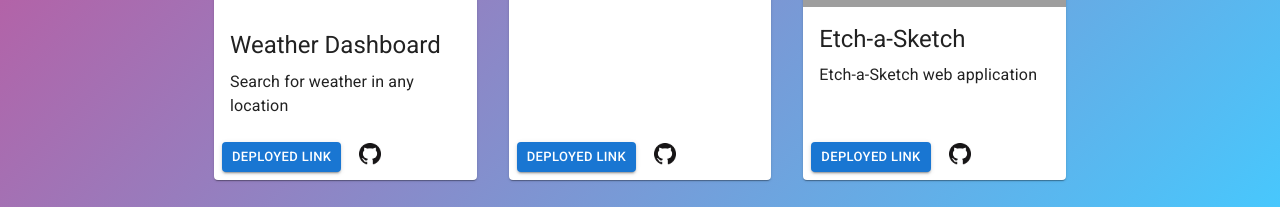
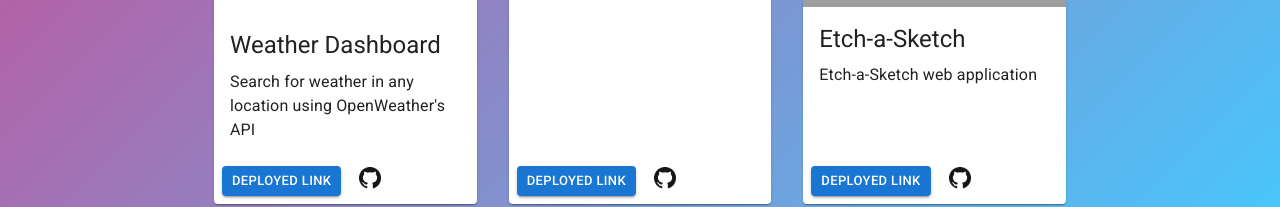
Before and after one commit to alexgeis/React-Portfolio-2, a React (Create React App) app in the folder client/: page / in a window 1280 px wide. Shown: the part 1062-1269 px from the top of the page. Built offline with nearby package versions, Linux system fonts and the light colour scheme; grey boxes are pictures that could not be loaded.

Commit message:
fix text formatting issues on cards - consistent sentence endings

```diff
--- a/client/src/components/Cards.js
+++ b/client/src/components/Cards.js
@@ -44,7 +44,7 @@ const cards = [
 		src: todoApp,
 		alt: "To-do Application Screenshot",
 		heading: "To-do Application",
-		description: "Todo list application with project organization.",
+		description: "Todo list application with project organization",
 		deployLink: "alexgeis.github.io/todo-list/",
 		github: "https://github.com/alexgeis/todo-list",
 	},
@@ -63,7 +63,7 @@ const cards = [
 		src: WeatherDashboard,
 		heading: "Weather Dashboard",
 		alt: "Weather Dashboard homepage",
-		description: "Search for weather in any location",
+		description: "Search for weather in any location using OpenWeather's API",
 		deployLink: "https://alexgeis.github.io/Weather-Dashboard/",
 		github: "https://github.com/alexgeis/Weather-Dashboard",
 	},
```
